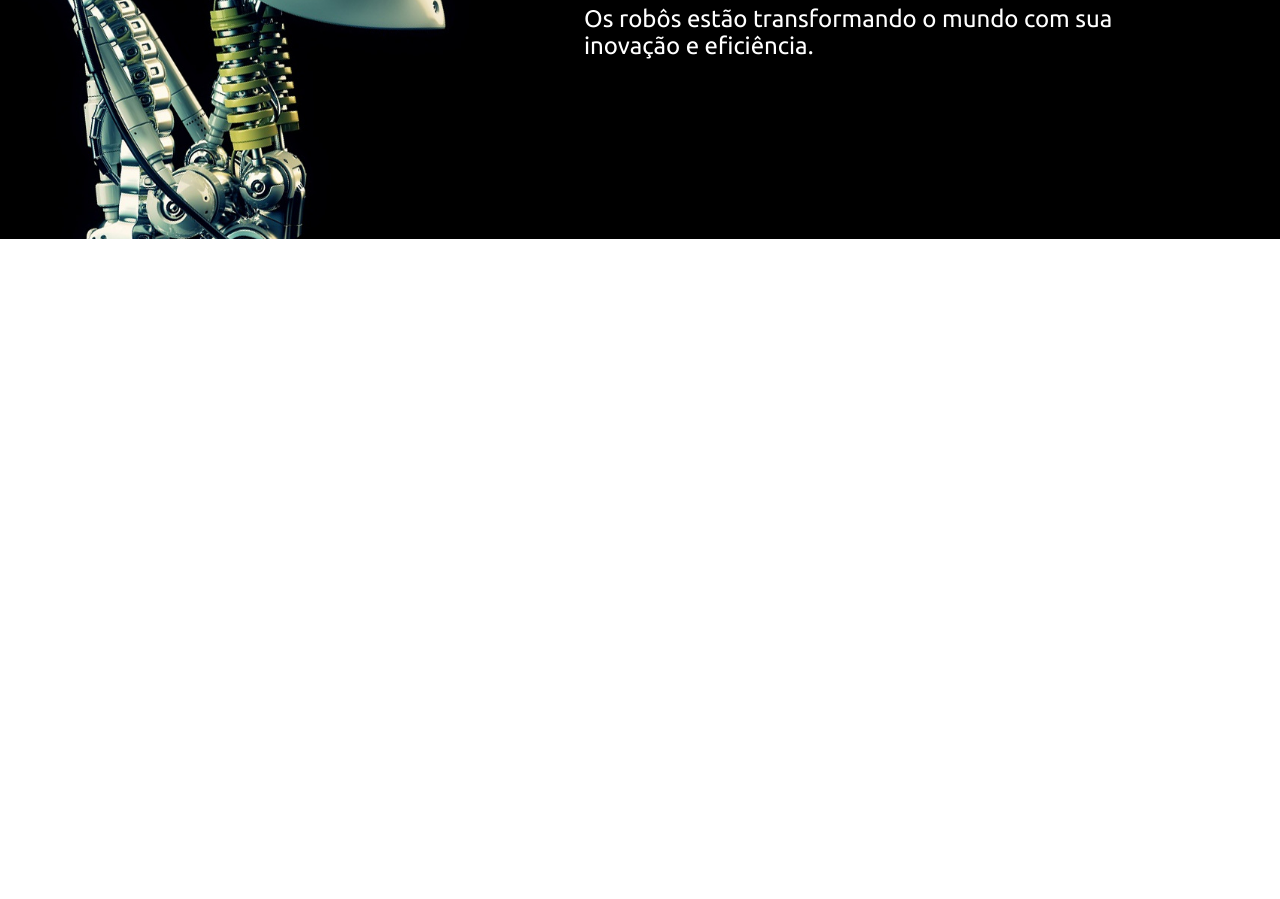
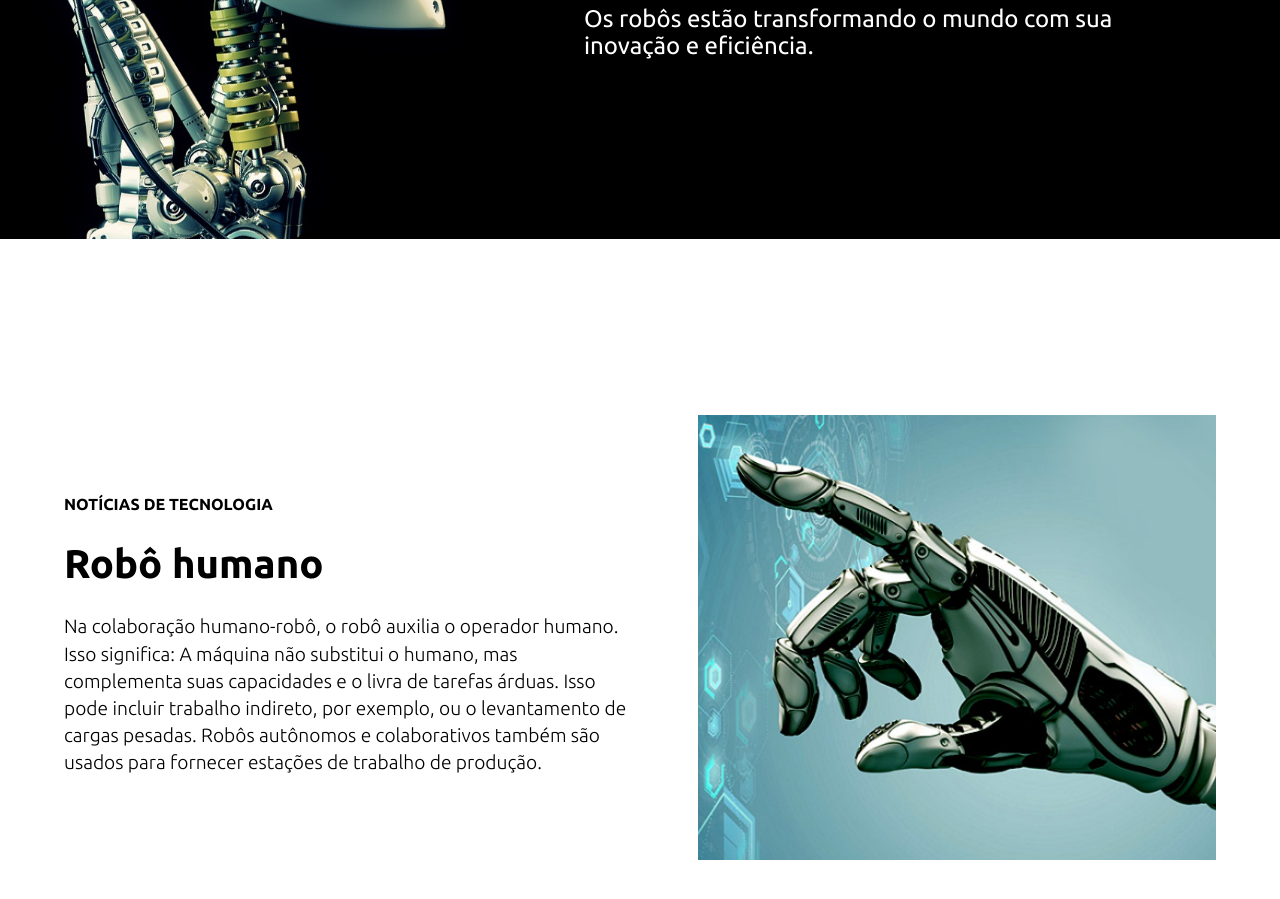
Before and after one commit to Lirovsky/Vortex, a website: page src/index.html in a window 1280 px wide. Shown: the part 641-1540 px from the top of the page. Before the commit the page ends 880 px from the top, so only its background shows below. Drawn offline with nearby package versions, Linux system fonts and the light colour scheme.

Commit message:
feat: created section 2

```diff
--- a/sass/index.scss
+++ b/sass/index.scss
@@ -170,3 +170,59 @@ header {
     }
   }
 }
+
+.section2 {
+  width: 90%;
+  height: 100vh;
+  margin: auto;
+  display: flex;
+  align-items: center;
+  justify-content: space-between;
+  gap: 40px;
+
+  @media (max-width: 800px) {
+    flex-direction: column;
+    margin: 100px auto;
+  }
+
+  .text {
+    width: 50%;
+
+    @media (max-width: 800px) {
+      width: 100%;
+    }
+
+    h1 {
+      font-size: 2.5rem;
+    }
+
+    h2 {
+      font-size: 1rem;
+    }
+
+    p {
+      font-size: 1.2rem;
+      font-weight: 100;
+      line-height: 1.7rem;
+    }
+
+    @media (max-width: 640px) {
+      p {
+        font-size: 1rem;
+      }
+    }
+  }
+
+  .image {
+    width: 45%;
+
+    @media (max-width: 800px) {
+      width: 100%;
+    }
+
+    img {
+      max-width: 100%;
+      height: auto;
+    }
+  }
+}
--- a/src/index.html
+++ b/src/index.html
@@ -59,6 +59,20 @@
           </p>
         </div>
       </section>
+      <section class="section2">
+        <div class="text">
+          <h2>NOTÍCIAS DE TECNOLOGIA</h2>
+          <h1>Robô humano</h1>
+          <p>
+            Na colaboração humano-robô, o robô auxilia o operador humano. Isso significa: A máquina não substitui o humano, mas complementa suas capacidades e o livra de tarefas árduas. Isso pode incluir trabalho indireto, por exemplo, ou o levantamento de cargas pesadas. Robôs autônomos e colaborativos também são usados para fornecer estações de trabalho de produção.
+          </p>
+        </div>
+          <picture class="image">
+            <source srcset="../assets/images/robots/robotHandSmall.png" media="(max-width: 600px)">
+            <source srcset="../assets/images/robots/robotHandBig.jpg" media="(max-width: 800px)">
+            <img src="../assets/images/robots/robotHandSmall.png" alt="Mão robótica tocando painel digital">
+          </picture>
+      </section>
     </main>
     <script src="../js/script.js"></script>
   </body>
```
Also changed, not shown: assets/images/robots/robotHandBig.jpg (added), assets/images/robots/robotHandSmall.png (added), styles/style.css, 1 other file.
